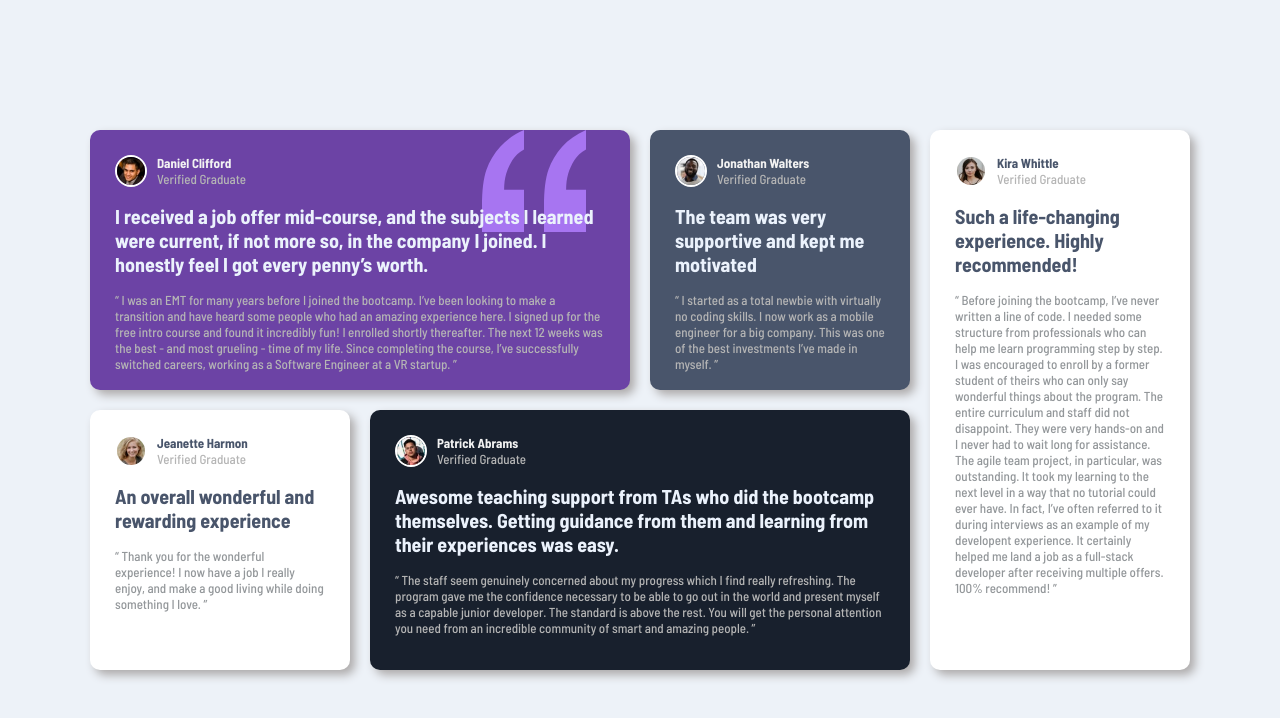
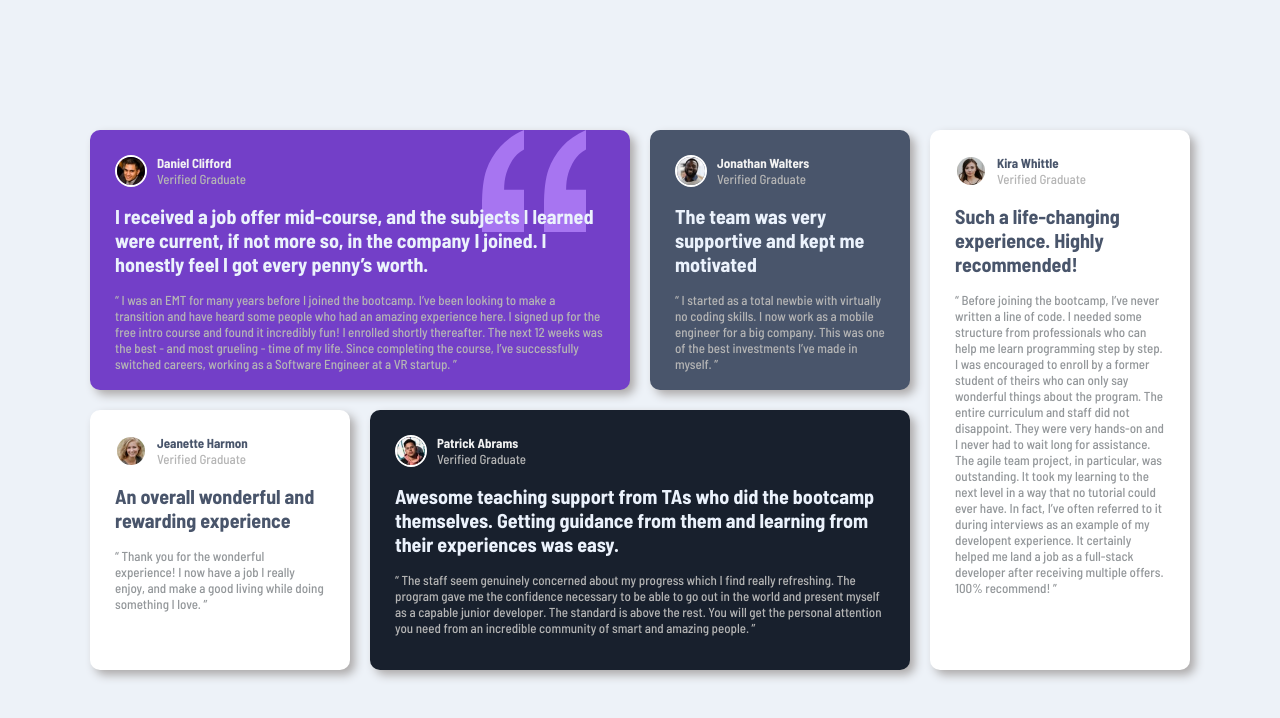
Before and after one commit to Rinpiki/Testimonials-grid-section, a plain HTML site: page index.html in a window 1280 px wide. Drawn offline with Linux system fonts and the light colour scheme.

Commit message:
nova cor

```diff
--- a/style.css
+++ b/style.css
@@ -32,7 +32,7 @@ body {
 
 .box-1 {
   grid-area: box-1;
-  background: #6c43a5;
+  background: #733fc8;
   background-image: url(img/bg-pattern-quotation.svg);
   background-repeat: no-repeat;
   background-position: 90% 0;
```
